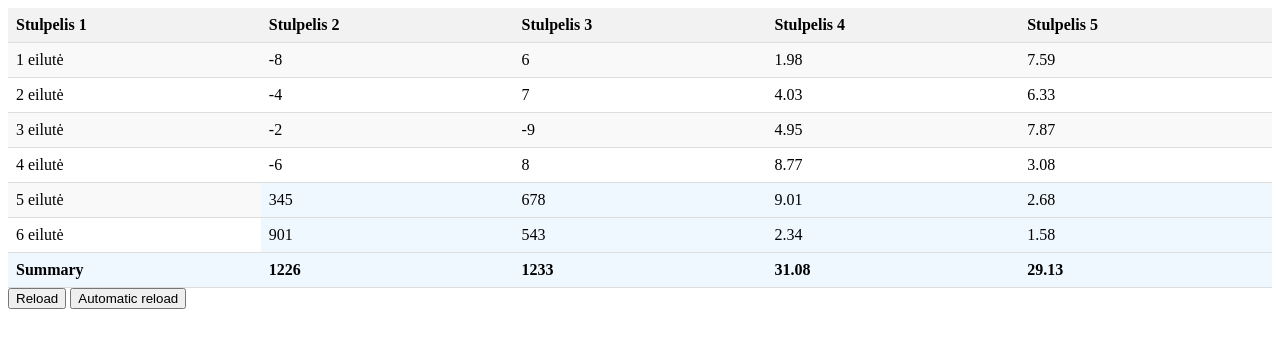
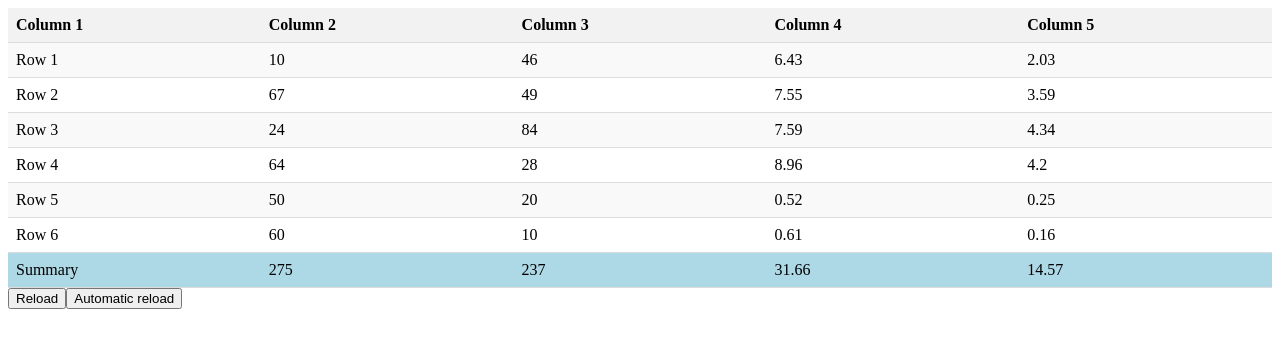
Before and after one commit to tombalv/Lentele, a website: page index.html in a window 1280 px wide. Both pictures are taken after a click on the button "Reload". Drawn offline with Linux system fonts and the light colour scheme.

Commit message:
table js update

```diff
--- a/index.html
+++ b/index.html
@@ -7,66 +7,6 @@
     <title>Lentelė</title>
   </head>
   <body>
-    <table>
-      <tr>
-        <th>Stulpelis 1</th>
-        <th>Stulpelis 2</th>
-        <th>Stulpelis 3</th>
-        <th>Stulpelis 4</th>
-        <th>Stulpelis 5</th>
-      </tr>
-      <tr>
-        <td>1 eilutė</td>
-        <td id="row1col2">123</td>
-        <td id="row1col3">456</td>
-        <td id="row1col4">7.89</td>
-        <td id="row1col5">3.33</td>
-      </tr>
-      <tr>
-        <td>2 eilutė</td>
-        <td id="row2col2">789</td>
-        <td id="row2col3">321</td>
-        <td id="row2col4">4.56</td>
-        <td id="row2col5">1.22</td>
-      </tr>
-      <tr>
-        <td>3 eilutė</td>
-        <td id="row3col2">234</td>
-        <td id="row3col3">567</td>
-        <td id="row3col4">1.23</td>
-        <td id="row3col5">6.80</td>
-      </tr>
-      <tr>
-        <td>4 eilutė</td>
-        <td id="row4col2">890</td>
-        <td id="row4col3">432</td>
-        <td id="row4col4">5.67</td>
-        <td id="row4col5">3.67</td>
-      </tr>
-      <tr>
-        <td>5 eilutė</td>
-        <td id="row5col2">345</td>
-        <td id="row5col3">678</td>
-        <td id="row5col4">9.01</td>
-        <td id="row5col5">2.68</td>
-      </tr>
-      <tr>
-        <td>6 eilutė</td>
-        <td id="row6col2">901</td>
-        <td id="row6col3">543</td>
-        <td id="row6col4">2.34</td>
-        <td id="row6col5">1.58</td>
-      </tr>
-      <tr class="summary">
-        <td>Summary</td>
-        <td id="summaryCol2">3182</td>
-        <td id="summaryCol3">2548</td>
-        <td id="summaryCol4">31.43</td>
-        <td id="summaryCol5">2.17</td>
-      </tr>
-    </table>
-    <button onclick="reload()">Reload</button>
-    <button onclick="startAutomaticReload()">Automatic reload</button>
     <script src="main.js"></script>
   </body>
 </html>
--- a/main.css
+++ b/main.css
@@ -18,7 +18,6 @@ tr:nth-child(even) {
   background-color: #f9f9f9;
 }
 
-tr.summary {
-  background-color: #f0f8ff; /* Pastelinė spalva */
-  font-weight: bold;
+tr:nth-child(8) {
+  background-color: lightblue;
 }
--- a/main.js
+++ b/main.js
@@ -1,72 +1,174 @@
-// Funkcija, kuri sugeneruoja integer skaičių.
-function getRandomNumber(min, max) {
-  return Math.floor(Math.random() * (max - min + 1) + min);
-}
-// Funkcija, kuri sugeneruoja atsitiktinį float skaičių
-function getRandomFloat(min, max) {
-  return (Math.random() * (max - min) + min).toFixed(2);
+// // Funkcija, kuri sugeneruoja integer skaičių.
+// function getRandomNumber(min, max) {
+//   return Math.floor(Math.random() * (max - min + 1) + min);
+// }
+// // Funkcija, kuri sugeneruoja atsitiktinį float skaičių
+// function getRandomFloat(min, max) {
+//   return (Math.random() * (max - min) + min).toFixed(2);
+// }
+
+// // Funkcija, ciklas kurie atlieka perskaičiavimus ir atnaujina lentelės reikšmes. Taip pat eilučiu spalvos
+// function count() {
+//   for (let i = 1; i <= 4; i++) {
+//     document.getElementById(`row${i}col2`).innerHTML = getRandomNumber(-10, 10);
+//     document.getElementById(`row${i}col3`).innerHTML = getRandomNumber(-10, 10);
+//     document.getElementById(`row${i}col4`).innerHTML = getRandomFloat(1, 10);
+//     document.getElementById(`row${i}col5`).innerHTML = getRandomFloat(1, 10);
+//   }
+//   let columnsColor = [
+//     "row5col2",
+//     "row5col3",
+//     "row5col4",
+//     "row5col5",
+//     "row6col2",
+//     "row6col3",
+//     "row6col4",
+//     "row6col5",
+//   ];
+//   for (let i = 0; i < columnsColor.length; i++) {
+//     document.getElementById(columnsColor[i]).style.backgroundColor = "#f0f8ff";
+//   }
+
+//   // Atnaujina Summary eilutės reikšmes
+//   const rowData = [];
+//   const summaryData = [];
+
+//   for (let i = 1; i <= 6; i++) {
+//     const col2 = parseInt(document.getElementById(`row${i}col2`).innerHTML);
+//     const col3 = parseInt(document.getElementById(`row${i}col3`).innerHTML);
+//     const col4 = parseFloat(document.getElementById(`row${i}col4`).innerHTML);
+//     const col5 = parseFloat(document.getElementById(`row${i}col5`).innerHTML);
+
+//     rowData.push([col2, col3, col4, col5]);
+//     summaryData.push([col2, col3, col4, col5]);
+//   }
+
+//   const summaryCol2 = summaryData.reduce((acc, curr) => acc + curr[0], 0);
+//   const summaryCol3 = summaryData.reduce((acc, curr) => acc + curr[1], 0);
+//   const summaryCol4 = summaryData.reduce((acc, curr) => acc + curr[2], 0);
+//   const summaryCol5 = summaryData.reduce((acc, curr) => acc + curr[3], 0);
+
+//   document.getElementById("summaryCol2").innerHTML = summaryCol2;
+//   document.getElementById("summaryCol3").innerHTML = summaryCol3;
+//   document.getElementById("summaryCol4").innerHTML = summaryCol4.toFixed(2);
+//   document.getElementById("summaryCol5").innerHTML = summaryCol5.toFixed(2);
+// }
+
+// // Pekrovimas ir automatinis paleidimas
+// let automaticReloadInterval;
+
+// function reload() {
+//   count();
+//   stopAutomaticReload();
+// }
+
+// function startAutomaticReload(interval = 10000) {
+//   reload();
+//   automaticReloadInterval = setInterval(reload, interval);
+// }
+
+// function stopAutomaticReload() {
+//   clearInterval(automaticReloadInterval);
+// }
+
+class Table {
+  constructor() {
+    this.tableData = [
+      ["Column 1", "Column 2", "Column 3", "Column 4", "Column 5"],
+      ["Row 1", 10, 60, 0.16, 0.61],
+      ["Row 2", 20, 50, 0.25, 0.52],
+      ["Row 3", 30, 40, 0.34, 0.43],
+      ["Row 4", 40, 30, 0.43, 0.34],
+      ["Row 5", 50, 20, 0.52, 0.25],
+      ["Row 6", 60, 10, 0.61, 0.16],
+      ["Summary", 210, 210, 2.31, 2.31],
+    ];
+    this.autoReloadInterval = null;
+    this.tableElement = document.createElement("table");
+    this.reloadButton = document.createElement("button");
+    this.autoReloadButton = document.createElement("button");
+    this.initializeTable();
   }
 
-// Funkcija, ciklas kurie atlieka perskaičiavimus ir atnaujina lentelės reikšmes. Taip pat eilučiu spalvos
-function count() {
-  for (let i = 1; i <= 4; i++) {
-    document.getElementById(`row${i}col2`).innerHTML = getRandomNumber(-10, 10);
-    document.getElementById(`row${i}col3`).innerHTML = getRandomNumber(-10, 10);
-    document.getElementById(`row${i}col4`).innerHTML = getRandomFloat(1, 10);
-    document.getElementById(`row${i}col5`).innerHTML = getRandomFloat(1, 10);
-  }
-  let columnsColor = [
-    "row5col2",
-    "row5col3",
-    "row5col4",
-    "row5col5",
-    "row6col2",
-    "row6col3",
-    "row6col4",
-    "row6col5",
-  ];
-  for (let i = 0; i < columnsColor.length; i++) {
-    document.getElementById(columnsColor[i]).style.backgroundColor = "#f0f8ff";
+  initializeTable() {
+    this.generateTable();
+    this.reloadButton.innerText = "Reload";
+    this.reloadButton.addEventListener("click", this.handleReload.bind(this));
+    this.autoReloadButton.innerText = "Automatic reload";
+    this.autoReloadButton.addEventListener(
+      "click",
+      this.handleAutoReload.bind(this)
+    );
+
+    document.body.appendChild(this.tableElement);
+    document.body.appendChild(this.reloadButton);
+    document.body.appendChild(this.autoReloadButton);
   }
 
-  // Atnaujina Summary eilutės reikšmes
-  const rowData = [];
-  const summaryData = [];
-
-  for (let i = 1; i <= 6; i++) {
-    const col2 = parseInt(document.getElementById(`row${i}col2`).innerHTML);
-    const col3 = parseInt(document.getElementById(`row${i}col3`).innerHTML);
-    const col4 = parseFloat(document.getElementById(`row${i}col4`).innerHTML);
-    const col5 = parseFloat(document.getElementById(`row${i}col5`).innerHTML);
-
-    rowData.push([col2, col3, col4, col5]);
-    summaryData.push([col2, col3, col4, col5]);
+  handleReload() {
+    this.updateTable();
+    this.stopAutoReload();
   }
 
-  const summaryCol2 = summaryData.reduce((acc, curr) => acc + curr[0], 0);
-  const summaryCol3 = summaryData.reduce((acc, curr) => acc + curr[1], 0);
-  const summaryCol4 = summaryData.reduce((acc, curr) => acc + curr[2], 0);
-  const summaryCol5 = summaryData.reduce((acc, curr) => acc + curr[3], 0);
-
-  document.getElementById("summaryCol2").innerHTML = summaryCol2;
-  document.getElementById("summaryCol3").innerHTML = summaryCol3;
-  document.getElementById("summaryCol4").innerHTML = summaryCol4.toFixed(2);
-  document.getElementById("summaryCol5").innerHTML = summaryCol5.toFixed(2);
+  handleAutoReload() {
+    if (!this.autoReloadInterval) {
+      this.autoReloadInterval = setInterval(() => {
+        this.updateTable();
+      }, 2000);
+    }
   }
 
-// Pekrovimas ir automatinis paleidimas
-let automaticReloadInterval;
-
-function reload() {
-  count();
-  stopAutomaticReload();
+  updateTable() {
+    for (let i = 1; i <= 4; i++) {
+      this.tableData[i][1] = Math.floor(Math.random() * 100);
+      this.tableData[i][2] = Math.floor(Math.random() * 100);
+      this.tableData[i][3] = parseFloat((Math.random() * 10).toFixed(2));
+      this.tableData[i][4] = parseFloat((Math.random() * 10).toFixed(2));
     }
 
-function startAutomaticReload(interval = 10000) {
-  reload();
-  automaticReloadInterval = setInterval(reload, interval);
+    this.calculateSummary();
+    this.generateTable();
   }
 
-function stopAutomaticReload() {
-  clearInterval(automaticReloadInterval);
+  calculateSummary() {
+    const summaryRow = this.tableData[this.tableData.length - 1];
+
+    for (let i = 1; i <= 4; i++) {
+      let sum = 0;
+
+      for (let j = 1; j <= 6; j++) {
+        sum += this.tableData[j][i];
       }
+
+      summaryRow[i] = i <= 2 ? Math.round(sum) : sum.toFixed(2);
+    }
+  }
+
+  generateTable() {
+    const newTableElement = document.createElement("table");
+
+    for (let i = 0; i < this.tableData.length; i++) {
+      const row = document.createElement("tr");
+
+      for (let j = 0; j < this.tableData[i].length; j++) {
+        const cell = document.createElement(i === 0 ? "th" : "td");
+        const cellText = document.createTextNode(this.tableData[i][j]);
+
+        cell.appendChild(cellText);
+        row.appendChild(cell);
+      }
+
+      newTableElement.appendChild(row);
+    }
+
+    this.tableElement.replaceWith(newTableElement);
+    this.tableElement = newTableElement;
+  }
+
+  stopAutoReload() {
+    clearInterval(this.autoReloadInterval);
+    this.autoReloadInterval = null;
+  }
+}
+
+const table = new Table();
```
Lines whose indentation alone changed are shown as unchanged.
